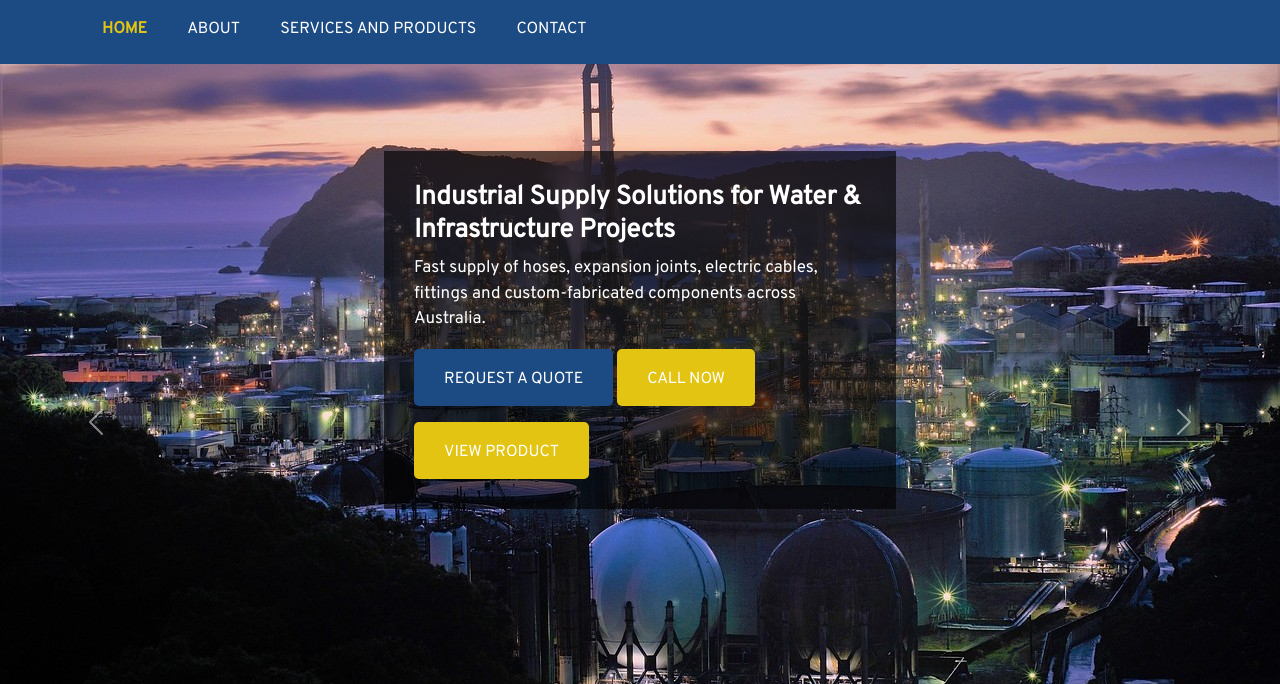
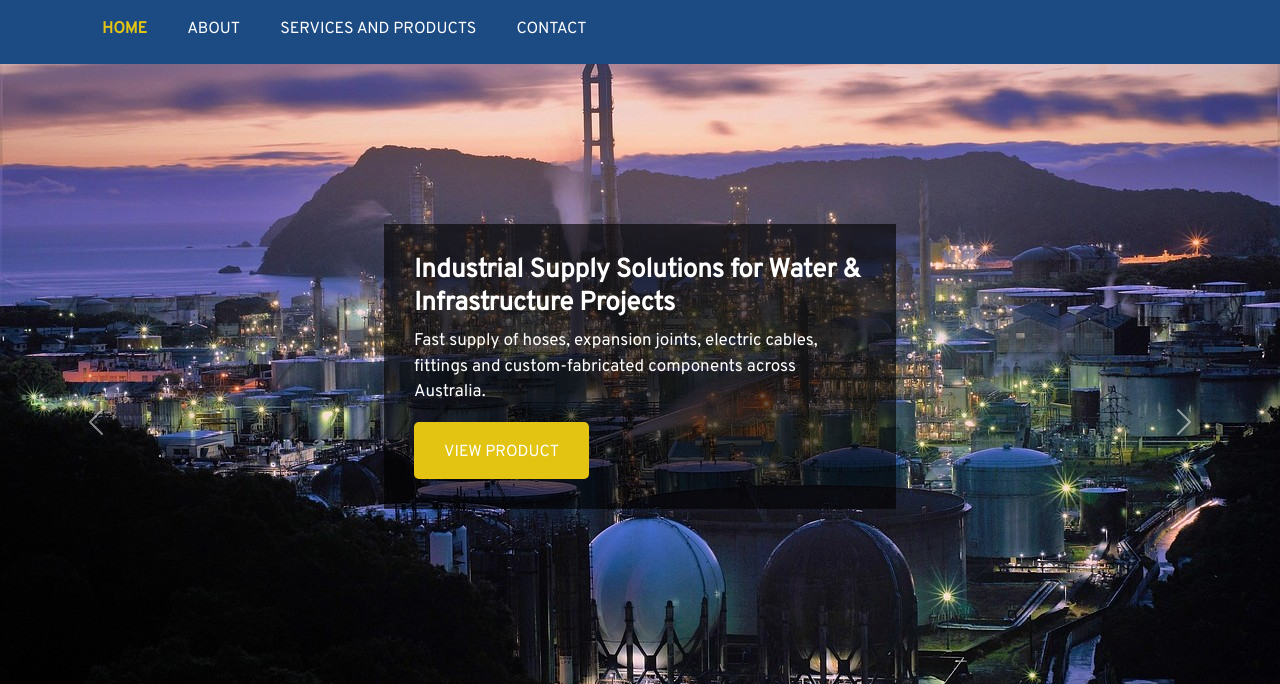
Before and after one commit to east-pacific-flow/eastpacificflow-site, a plain HTML site: page index.html in a window 1280 px wide. Shown: the part 76-760 px from the top of the page. Drawn offline with Linux system fonts and the light colour scheme.

Commit message:
design change

```diff
--- a/index.html
+++ b/index.html
@@ -125,14 +125,7 @@
 
 								<p>Fast supply of hoses, expansion joints, electric cables, fittings and custom-fabricated components across Australia.</p>
 
-								<ul class="mt-3 mb-0">
-									<li class="d-inline-block text-uppercase">
-										<a class="button" href="contact.html">Request a Quote</a>
-									</li>
-									<li class="d-inline-block text-uppercase">
-										<a class="button_1" href="tel:+61415609299">Call Now</a>
-									</li>
-								</ul>
+
 								<!--<p class="mt-3">Where intangible values are delivered through tangible outcomes.</p>-->
 								<ul class="mt-3 mb-0">
 
```
